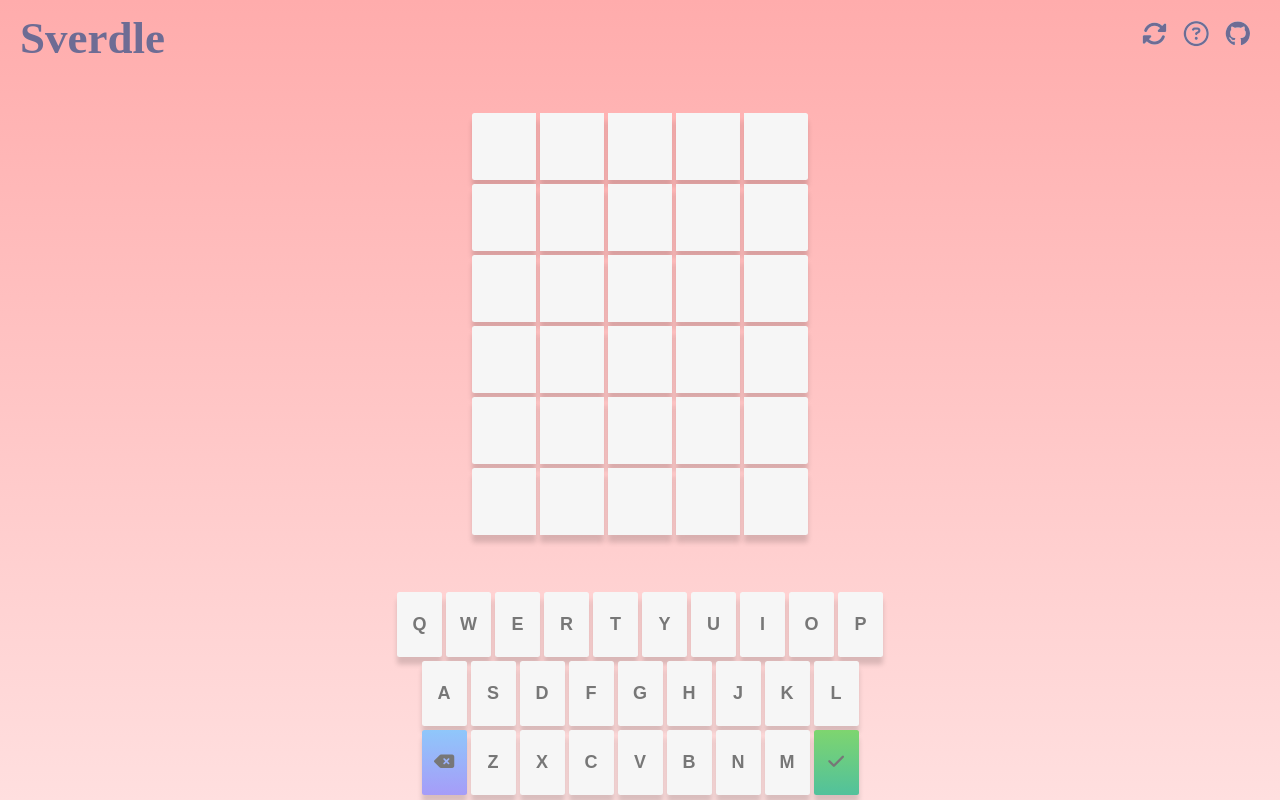
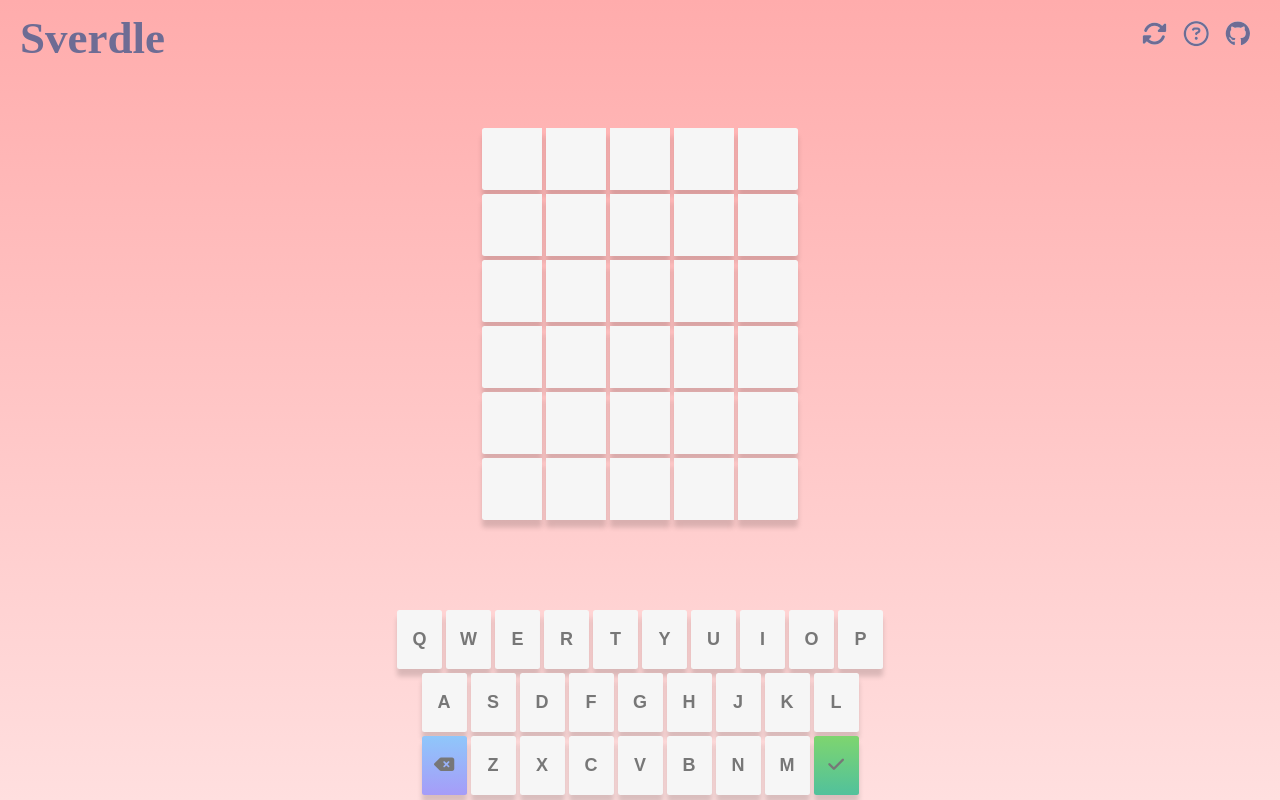
Before and after one commit to bullet-ant/sverdle, a Svelte app: page / in a window 1280 px wide. Built offline with nearby package versions, Linux system fonts and the light colour scheme; a web font is replaced by a local one.

Commit message:
fixes view for 100% zoom

```diff
--- a/src/app.css
+++ b/src/app.css
@@ -125,8 +125,8 @@ body {
   .wordle [class^="wordle__guess--"] {
     display: flex; }
   .wordle__guess--alphabet {
-    width: 6.4rem;
-    height: 6.7rem;
+    height: 6.2rem;
+    width: 6rem;
     cursor: default;
     display: flex;
     font-size: 2.7rem;
@@ -151,7 +151,7 @@ body {
     justify-content: center;
     max-width: 98vw; }
   .keyboard__button {
-    height: 6.5rem;
+    height: 5.9rem;
     width: 4.5rem;
     margin: 2px;
     background-color: #f6f6f6;
--- a/src/components/Keyboard.svelte
+++ b/src/components/Keyboard.svelte
@@ -44,7 +44,6 @@
 
     // Enter key pressed
     if (e.keyCode === 13) {
-      console.log($currentGuess);
       const isGuessValid =
         $currentGuess.length === 5 &&
         validWords.includes($currentGuess.toLowerCase());
@@ -65,7 +64,6 @@
           $invalidGuess = false;
         }, 800);
       }
-      console.log($guesses);
     }
   };
   // Click Functions
--- a/src/components/Wordle.svelte
+++ b/src/components/Wordle.svelte
@@ -7,7 +7,6 @@
     invalidGuess,
     haveWon,
   } from "../store/store";
-  console.log($word);
 
   const getAlphabetFrequency = (word, alphabet) => {
     (word.match(new RegExp(alphabet, "g")) || []).length;
@@ -41,7 +40,6 @@
       const slicedIndices = getAlphabetIndices(slicedGuess, currentAlphabet);
       const slicedFrequency = slicedIndices.length;
 
-      console.log(slicedIndices, actualIndices, currentAlphabet);
       return "letter-present";
     }
 
--- a/src/sass/layout/_keyboard.scss
+++ b/src/sass/layout/_keyboard.scss
@@ -14,7 +14,7 @@
   }
 
   &__button {
-    height: 6.5rem;
+    height: 5.9rem;
     width: 4.5rem;
     margin: 2px;
     background-color: $color-grey-light-1;
--- a/src/sass/layout/_wordle.scss
+++ b/src/sass/layout/_wordle.scss
@@ -18,8 +18,8 @@
 
   &__guess {
     &--alphabet {
-      width: 6.4rem;
-      height: 6.7rem;
+      height: 6.2rem;
+      width: 6rem;
       cursor: default;
       display: flex;
       font-size: 2.7rem;
```
